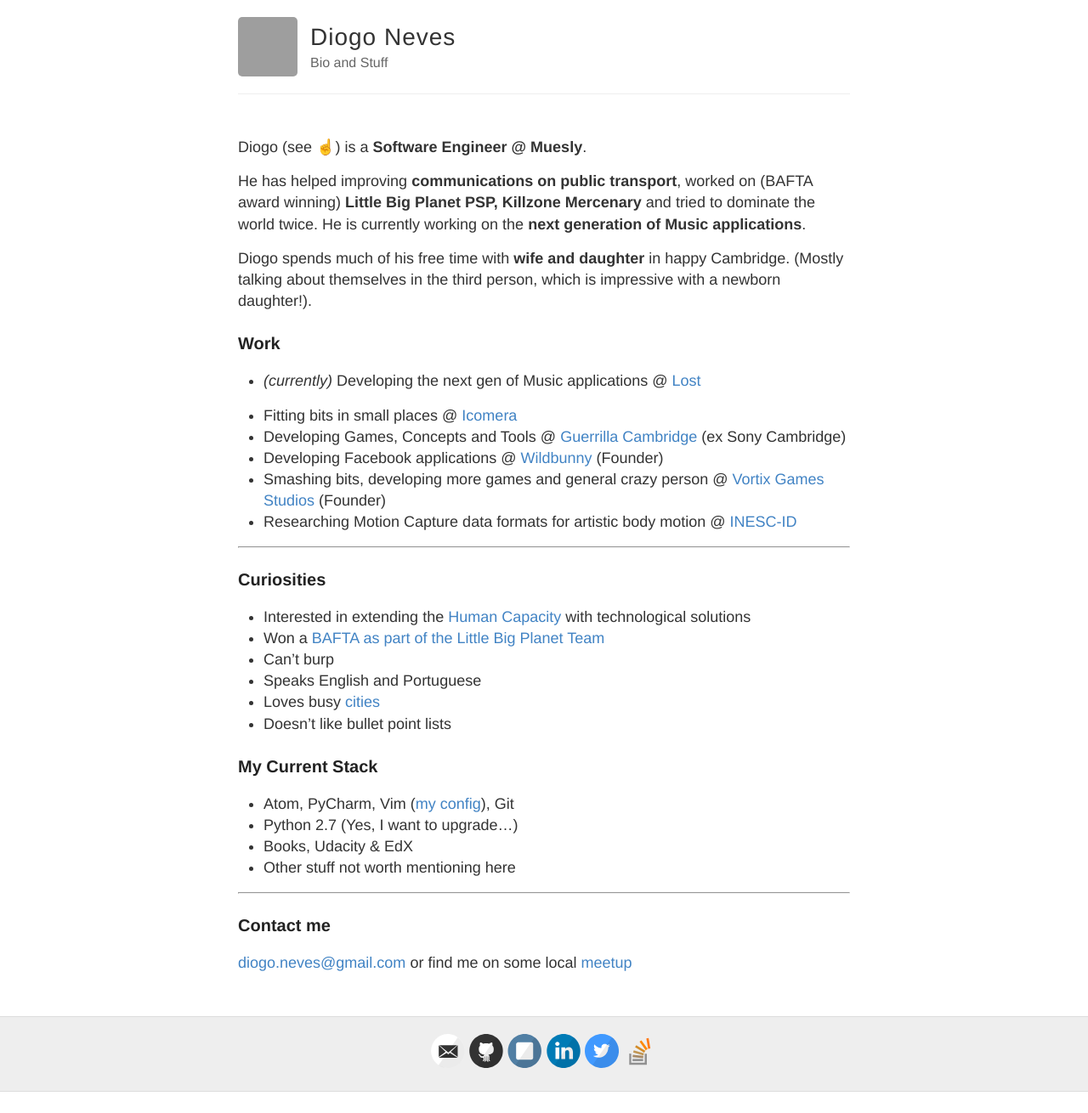
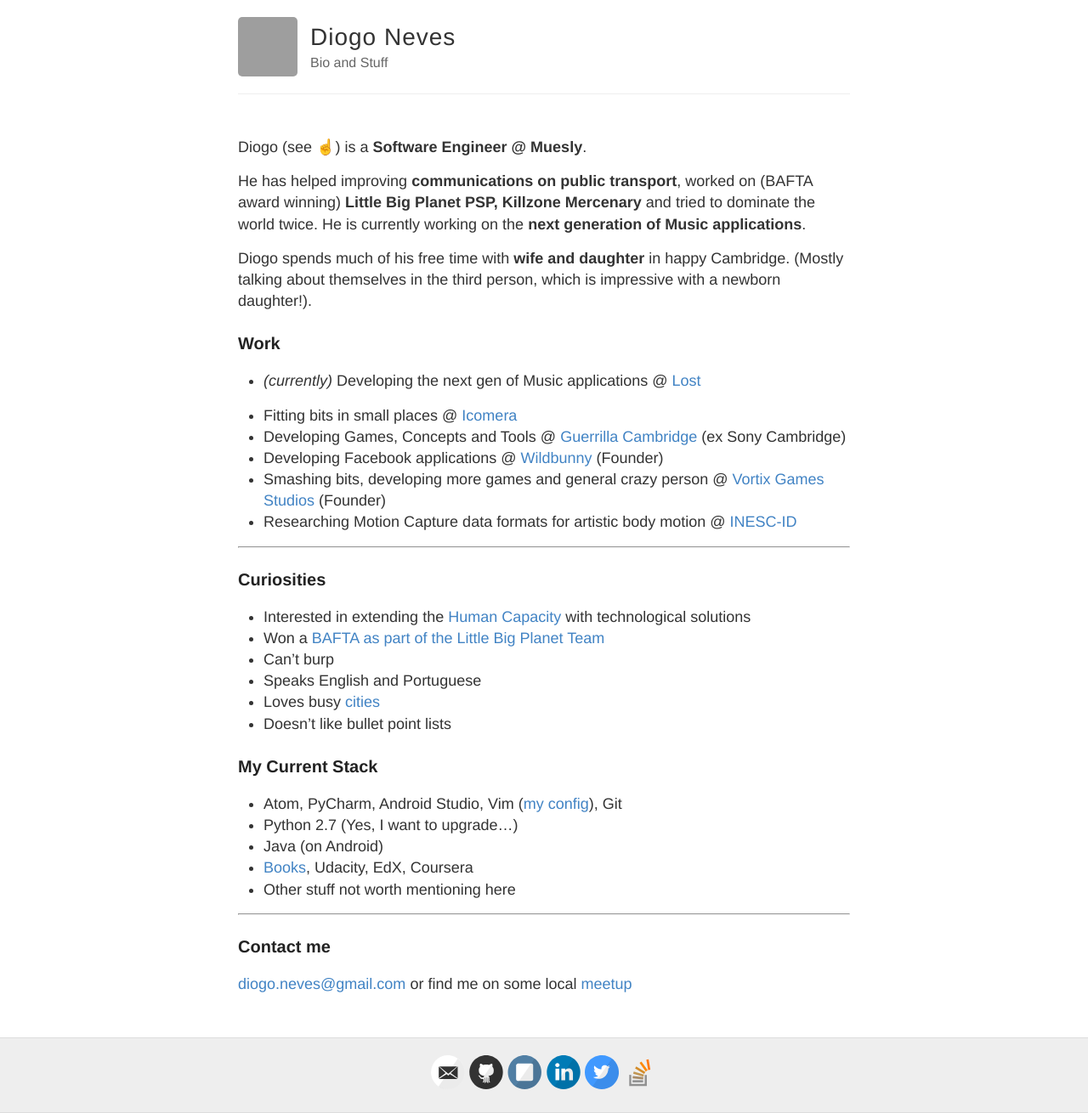
Before and after one commit to DiogoNeves/diogoneves.github.io, a Jekyll site: the page built from index.md, in a window 1280 px wide. Shown: the whole page at 85% size. Built offline with Jekyll 4.4.1, drawn with Linux system fonts in a browser that asks for light colours; emoji names are drawn with the system emoji font; before the commit the page ends 1285 px from its top, so only the background shows below that; grey boxes are pictures that could not be loaded.

Commit message:
Added more details to index

```diff
--- a/index.md
+++ b/index.md
@@ -43,9 +43,11 @@
 
 ### My Current Stack
 
-* Atom, PyCharm, Vim ([my config](https://github.com/DiogoNeves/vim_config){:target="_blank"}), Git
+* Atom, PyCharm, Android Studio,
+ Vim ([my config](https://github.com/DiogoNeves/vim_config){:target="_blank"}), Git
 * Python 2.7 (Yes, I want to upgrade...)
-* Books, Udacity & EdX
+* Java (on Android)
+* [Books](https://www.goodreads.com/DiogoSnows), Udacity, EdX, Coursera
 * Other stuff not worth mentioning here
 
 -----
```
